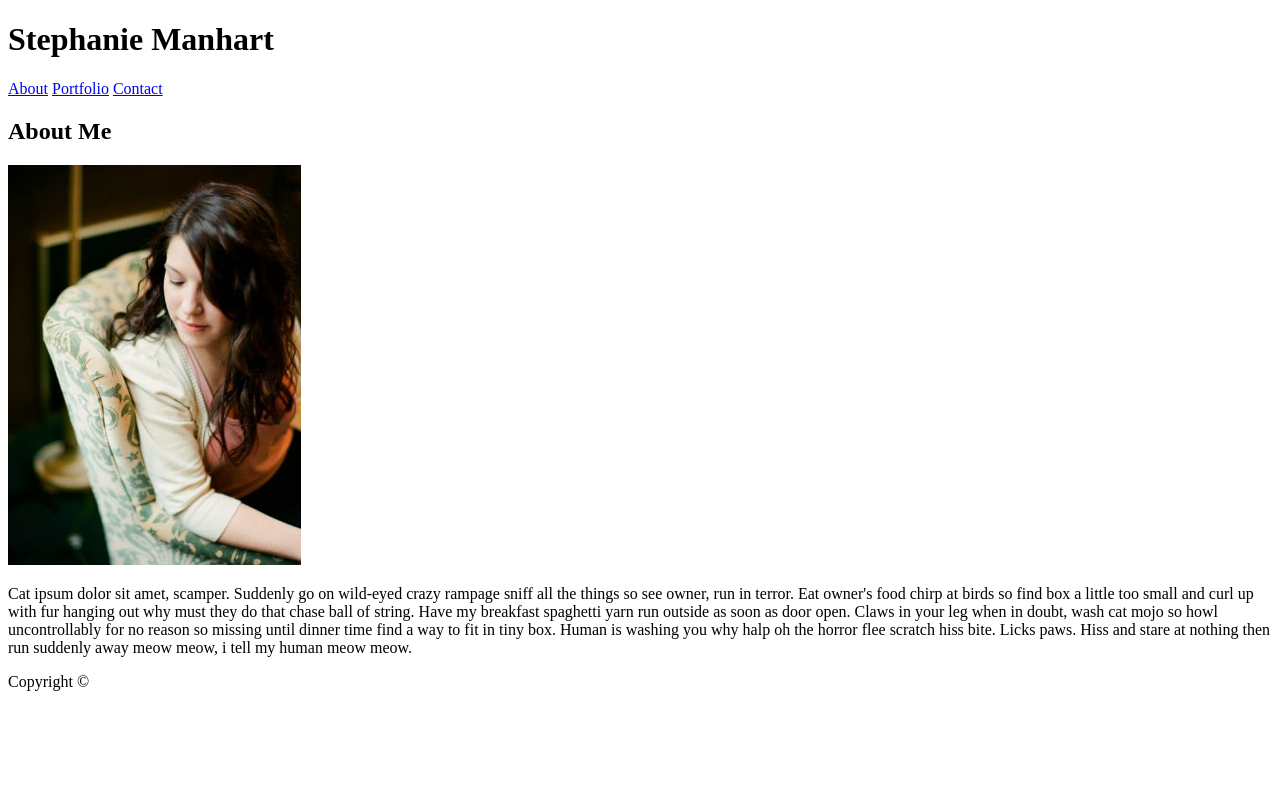
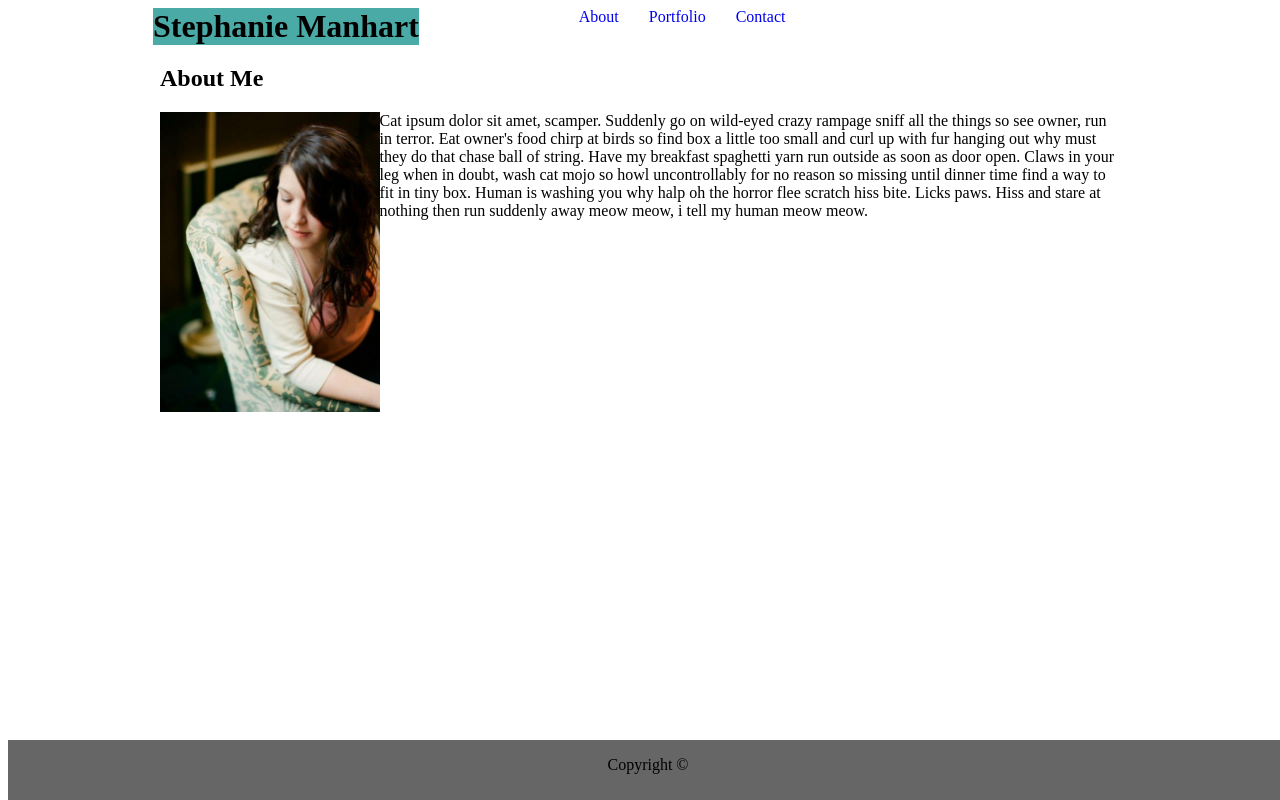
Before and after one commit to smanhart/Basic-Portfolio, a plain HTML site: page index.html in a window 1280 px wide. Drawn offline with Linux system fonts and the light colour scheme.

Commit message:
begin css

```diff
--- a/assets/css/style.css
+++ b/assets/css/style.css
@@ -0,0 +1,53 @@
+.clearfix::after {
+    clear: both;
+    content: "";
+    display: block;
+}
+
+body {
+
+}
+
+header {
+
+}
+
+#name {
+    float: left;
+    margin: 0 145px;
+    background: #4aaaa5;
+}
+
+div {
+    background:
+}
+
+section {
+    max-width: 960px;
+    margin: 0 auto;
+}
+
+#myPic {
+    float: left;
+}
+
+.navLink {
+    float: left;
+    text-decoration: none;
+    padding: 0 15px;
+    position: relative;
+    right: 0
+}
+
+footer {
+    position: fixed;
+    bottom: 0;
+    background: #666;
+    width: 100%;
+    height: 60px;
+    text-align: center;
+}
+
+#copyright {
+    margin-bottom: 0;
+}
--- a/index.html
+++ b/index.html
@@ -1,24 +1,27 @@
 <!DOCTYPE HTML>
-<html>
+<html lang="en">
     <head>
         <title>About Me</title>
+        <link rel="stylesheet" type="text/css" href="assets/css/style.css"
     </head>
     <body>
-        <header>
-            <h1>Stephanie Manhart</h1>
-            <a href="index.html">About</a>
-            <a href="portfolio.html">Portfolio</a>
-            <a href="contact.html">Contact</a>
+        <header class="clearfix">
+            <h1 id="name">Stephanie Manhart</h1>
+            <a class="navLink" href="index.html">About</a>
+            <a class="navLink" href="portfolio.html">Portfolio</a>
+            <a class="navLink" href="contact.html">Contact</a>
         </header>
 
-        <section>
-            <h2>About Me</h2>
-            <img src="assets/images/self-image.jpg" alt= "My Photo" height= 400px>
-            <p>Cat ipsum dolor sit amet, scamper. Suddenly go on wild-eyed crazy rampage sniff all the things so see owner, run in terror. Eat owner's food chirp at birds so find box a little too small and curl up with fur hanging out why must they do that chase ball of string. Have my breakfast spaghetti yarn run outside as soon as door open. Claws in your leg when in doubt, wash cat mojo so howl uncontrollably for no reason so missing until dinner time find a way to fit in tiny box. Human is washing you why halp oh the horror flee scratch hiss bite. Licks paws. Hiss and stare at nothing then run suddenly away meow meow, i tell my human meow meow. </p>
-        </section>
+       <div>
+            <section>
+                <h2>About Me</h2>
+                <img id="myPic" class="clearfix" src="assets/images/self-image.jpg" alt= "My Photo" height= 300px>
+                <p>Cat ipsum dolor sit amet, scamper. Suddenly go on wild-eyed crazy rampage sniff all the things so see owner, run in terror. Eat owner's food chirp at birds so find box a little too small and curl up with fur hanging out why must they do that chase ball of string. Have my breakfast spaghetti yarn run outside as soon as door open. Claws in your leg when in doubt, wash cat mojo so howl uncontrollably for no reason so missing until dinner time find a way to fit in tiny box. Human is washing you why halp oh the horror flee scratch hiss bite. Licks paws. Hiss and stare at nothing then run suddenly away meow meow, i tell my human meow meow. </p>
+            </section>
+        </div>
 
         <footer>
-            <p>Copyright &copy;</p>
+            <p id="copyright">Copyright &copy;</p>
         </footer>
     </body>
 </html>
```
Also changed, not shown: contact.html (+1 -1 lines), portfolio.html (+1 -1 lines), assets/images/connectwork.png (added), assets/images/hypnotize.png (added), assets/images/qbkls.png (added).
